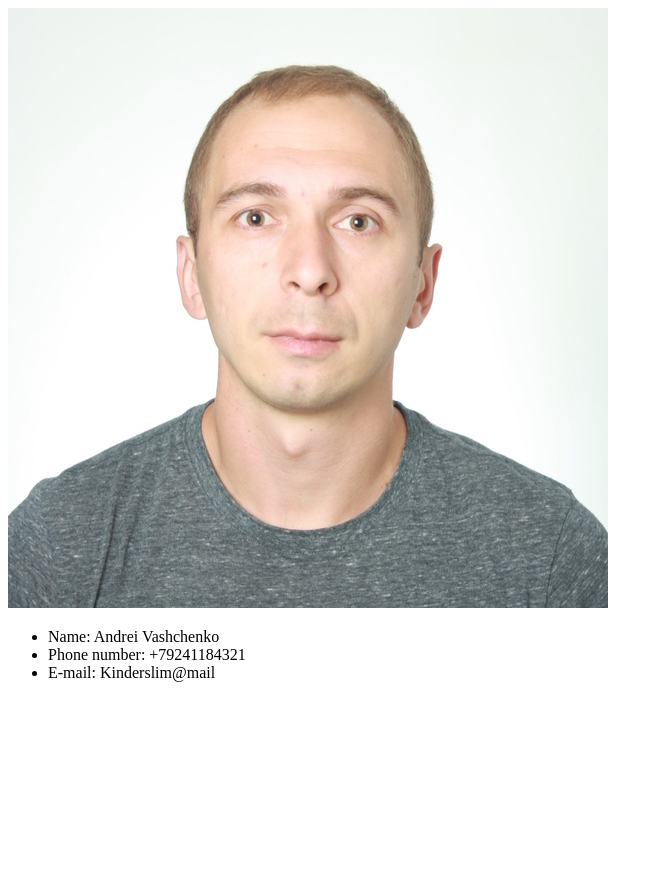
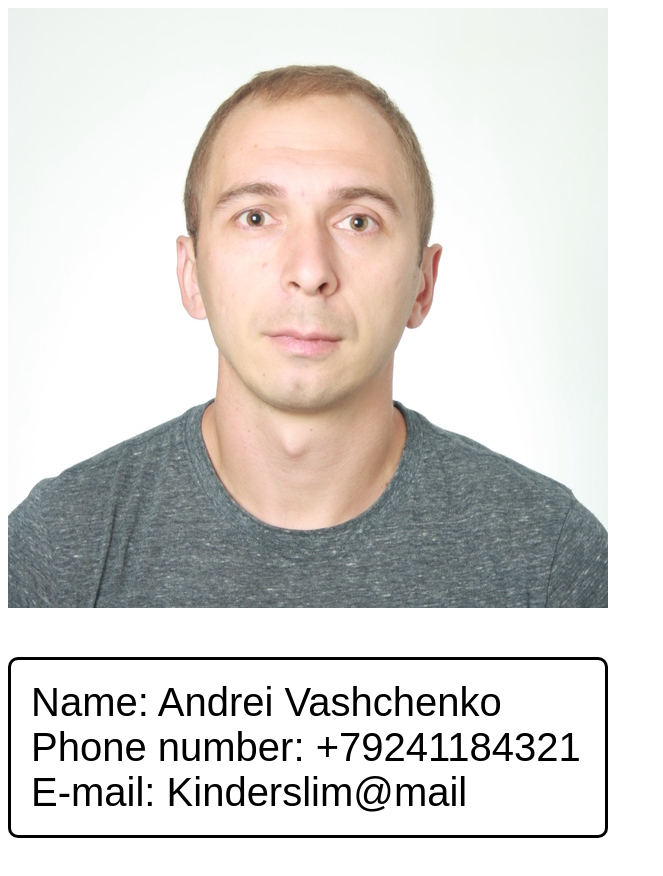
Before and after one commit to Kinderslimkhv/rsschool-cv, a plain HTML site: page index.html in a window 1280 px wide. Shown: the whole page, without its empty margins (0-663 px from the left). Before the commit the page ends 800 px from the top, so only its background shows below. Drawn offline with Linux system fonts and the light colour scheme.

Commit message:
feat: new changes

```diff
--- a/index.html
+++ b/index.html
@@ -2,15 +2,16 @@
 <html>
   <head>
     <title>HTML, CSS & Git</title>
+    <link rel="stylesheet" href="main.css">
   </head>
   <body>
     <img class="avatar" src="avatar.jpeg" alt="avatar">
     <div>
-        <ul>
-          <li>Name: Andrei Vashchenko</li>
-          <li>Phone number: +79241184321</li>
-          <li>E-mail: Kinderslim@mail</li>
-        </ul>
+        <p>
+            Name: Andrei Vashchenko<br>
+            Phone number: +79241184321<br>
+            E-mail: Kinderslim@mail
+        </p>
     </div>
   </body>
 </html>
--- /dev/null
+++ b/main.css
@@ -0,0 +1,11 @@
+body {
+    font-family: "PT-Sans", "Arial";
+    font-size: 40px;
+    position: absolute;
+}
+
+p {
+    border: 3px solid #000;
+    border-radius: 10px;
+    padding: 20px;
+}
```
